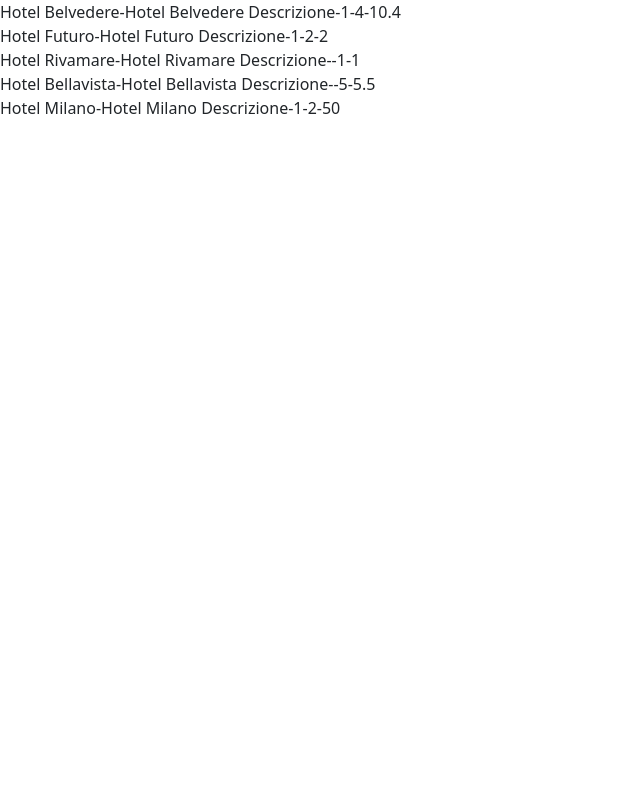
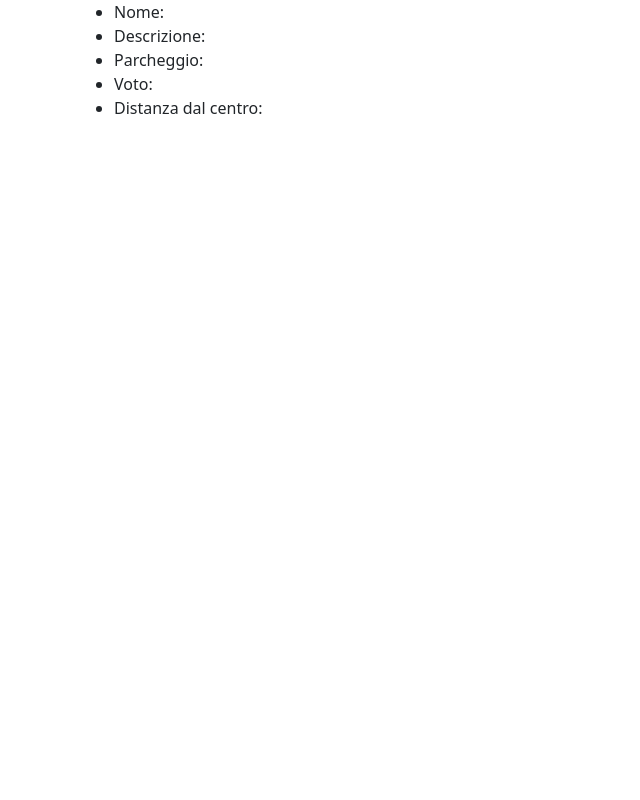
Before and after one commit to PasqualeAragosa/php-hotel, a PHP site: page / in a window 1280 px wide. Shown: the whole page, without its empty margins (0-640 px from the left). Run offline with PHP 8.4, Linux system fonts and the light colour scheme.

Commit message:
add html

```diff
--- a/index.php
+++ b/index.php
@@ -40,9 +40,9 @@ $hotels = [
 
 ];
 
-foreach ($hotels as $hotel) {
-    echo $hotel['name'] . '-' . $hotel['description'] . '-' . $hotel['parking'] . '-' . $hotel['vote'] . '-' . $hotel['distance_to_center'] . '<br>';
-}
+// foreach ($hotels as $hotel) {
+//     echo $hotel['name'] . '-' . $hotel['description'] . '-' . $hotel['parking'] . '-' . $hotel['vote'] . '-' . $hotel['distance_to_center'] . '<br>';
+// }
 
 ?>
 
@@ -59,6 +59,27 @@ foreach ($hotels as $hotel) {
 
 <body>
 
+    <div class="wrapper">
+        <div class="container">
+            <div class="row row-cols-5">
+                <?php foreach ($hotels as $hotel) ?>
+                <div class="col">
+                    <ul>
+                        <li> Nome: <?php $hotel['name'] ?></li>
+                        <li> Descrizione: <?php $hotel['description'] ?></li>
+                        <li> Parcheggio: <?php $hotel['parking'] ?></li>
+                        <li> Voto: <?php $hotel['vote'] ?></li>
+                        <li> Distanza dal centro: <?php $hotel['distance_to_center'] ?></li>
+                    </ul>
+                </div>
+                <!-- /.col-4 -->
+            </div>
+            <!-- /.row -->
+        </div>
+        <!-- /.container -->
+    </div>
+    <!-- /.wrapper -->
+
 </body>
 
 </html>
```
